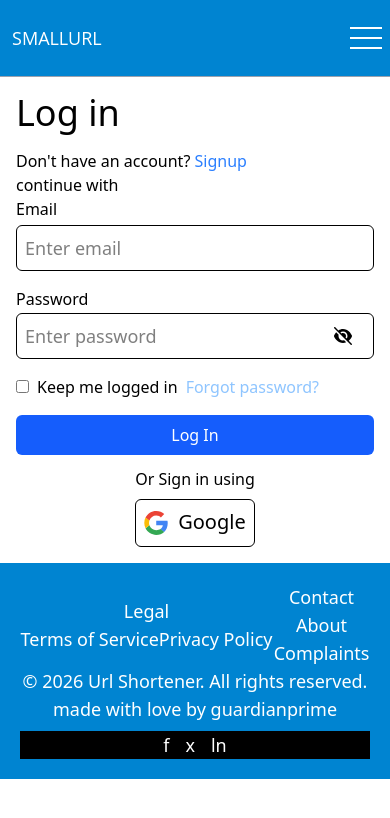
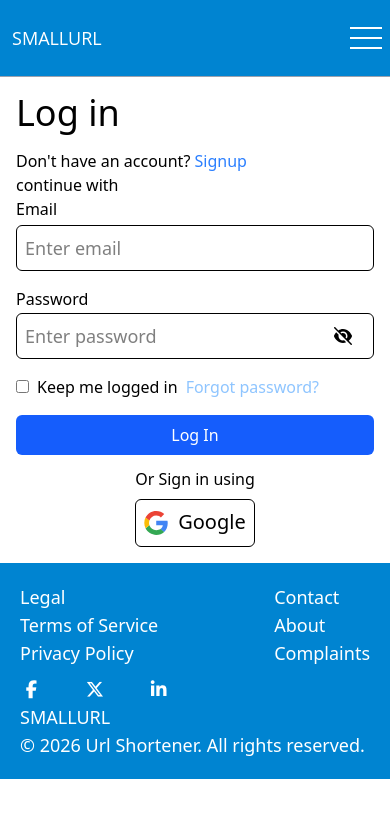
Before and after one commit to guardianprime/url-shortener, a React (Vite) app in the folder FRONTEND/: page /login in a window 390 px wide. Shown: the top 818 px of the page. Built offline with nearby package versions, Linux system fonts and the light colour scheme; no server answers.

Commit message:
chore:more styles for mobile view

```diff
--- a/FRONTEND/src/components/ExplainSection.jsx
+++ b/FRONTEND/src/components/ExplainSection.jsx
@@ -64,10 +64,14 @@ function ExplainSection() {
           </div>
         </div>
       </section>
-      <div className="w-full">
-        <img src="/images/random.jpg" alt="testtext" />
-        <div className="w-full text-center">
-          <h3 className="text-2xl">Link Shortening Done Quick and Easy</h3>
+      <div className="w-full bg-[#031f39] text-white">
+        <div>
+          <img src="/images/random.jpg" alt="someone using a tablet" />
+        </div>
+        <div className="w-full text-center p-5 h-100">
+          <h3 className="text-2xl font-bold">
+            Link Shortening Done Quick and Easy
+          </h3>
           <p>
             Our URL shortener is not only among the first-ever link shorteners
             on the Internet — it's the best out there. Shorten links for social
@@ -75,9 +79,13 @@ function ExplainSection() {
             online. Wave goodbye to long, clunky links and give your audiences
             the experiences they deserve!
           </p>
-          <div>
-            <button>Shorten a Link</button>
-            <button>Contact us</button>
+          <div className="w-full h-1/3 flex-col flex justify-around mt-3">
+            <button className="bg-white text-black w-full h-1/3 rounded-lg">
+              Shorten a Link
+            </button>
+            <button className="bg-[#0f62af] text-white w-full h-1/3 rounded-lg">
+              Contact us
+            </button>
           </div>
         </div>
       </div>
--- a/FRONTEND/src/components/Footer.jsx
+++ b/FRONTEND/src/components/Footer.jsx
@@ -1,16 +1,22 @@
 function Footer() {
   return (
-    <footer className="h-1/4 w-full  text-center text-white text-lg p-5 bg-sky-600">
-      <div className="flex items-center justify-around">
+    <footer className="h-1/4 w-full text-white text-lg p-5 bg-sky-600">
+      <div className="flex items-center justify-between">
         <div>
           <h3>Legal</h3>
-          <div>
+          <div className="flex-col">
+            <ul>
+              <li>
                 <a href="/terms" className="hover:underline">
                   Terms of Service
                 </a>
+              </li>
+              <li>
                 <a href="/privacy" className="hover:underline">
                   Privacy Policy
                 </a>
+              </li>
+            </ul>
           </div>
         </div>
         <div>
@@ -29,21 +35,29 @@ function Footer() {
           </ul>
         </div>
       </div>
-      <p>© 2026 Url Shortener. All rights reserved.</p>
-      <p>made with love by guardianprime</p>
-      <div className="h-1/4 w-full">
-        <ul className="h-full w-full  flex justify-center gap-4 mt-2 bg-black">
-          <li>
-            <a href="https://github.com/guardianprime">f</a>
+      <div className="h-1/4 w-full flex justify-start flex-col">
+        <ul className="h-full w-1/2  flex justify-center gap-4 mt-2">
+          <li className="w-full">
+            <a href="https://github.com/guardianprime">
+              <i className="fa-brands fa-facebook-f"></i>
+            </a>
           </li>
-          <li>
-            <a href="https://x.com/guardianprime">x</a>
+          <li className="w-full">
+            <a href="https://x.com/guardianprime">
+              <i className="fa-brands fa-x-twitter"></i>
+            </a>
           </li>
-          <li>
-            <a href="https://linkedin.com/in/guardianprime">ln</a>
+          <li className="w-full">
+            <a href="https://linkedin.com/in/guardianprime">
+              <i className="fa-brands fa-linkedin-in"></i>
+            </a>
           </li>
         </ul>
+        <div className="w-1/2">
+          <h1>SMALLURL</h1>
         </div>
+      </div>
+      <p>© 2026 Url Shortener. All rights reserved.</p>
     </footer>
   );
 }
--- a/FRONTEND/src/components/HeroSection.jsx
+++ b/FRONTEND/src/components/HeroSection.jsx
@@ -33,13 +33,13 @@ function Herosection() {
         </div>
         <div className="flex w-full h-30 justify-between flex-col mt-2">
           <button
-            className="p-3 h-2/5 outline-white w-full outline-1"
+            className="p-3 h-2/5 outline-white w-full outline-1 rounded-lg"
             onClick={handleRedirect}
           >
             Create free account
           </button>
           <button
-            className="p-3 h-2/5 w-full bg-white text-[#031f39]"
+            className="p-3 h-2/5 w-full bg-white text-[#031f39] rounded-lg"
             onClick={handleTestbtn}
           >
             Test qrCode for free
@@ -48,10 +48,10 @@ function Herosection() {
       </div>
       <div className="mt-5 text-white text-2xl flex h-15">
         <button
-          className="w-3/5 rounded-t-xl h-full "
+          className="w-3/5 rounded-t-xl h-full"
           style={
             formToggle
-              ? { backgroundColor: "red" }
+              ? { backgroundColor: "#004799", color: "white" }
               : { backgroundColor: "white", color: "black" }
           }
           onClick={() => setFormToggle(false)}
@@ -63,7 +63,7 @@ function Herosection() {
           style={
             formToggle
               ? { backgroundColor: "white", color: "black" }
-              : { backgroundColor: "red" }
+              : { backgroundColor: "#004799", color: "white" }
           }
           onClick={() => setFormToggle(true)}
         >
--- a/FRONTEND/src/components/Qrform.jsx
+++ b/FRONTEND/src/components/Qrform.jsx
@@ -105,7 +105,7 @@ function QrForm() {
           </label>
           <input
             id="longUrl"
-            className="text-green-600 block border-2 rounded-sm w-full h-10 p-2 mt-2"
+            className="text-green-600 block border-[#333333] border-1 rounded-sm w-full h-10 p-2 mt-2"
             readOnly
             value={originalUrl}
           />
@@ -117,7 +117,7 @@ function QrForm() {
           </label>
           <input
             id="shortenedUrl"
-            className="text-green-600 block border-2 rounded-sm w-full h-10 p-2 mt-2"
+            className="text-green-600 block border-[#333333] border-1 rounded-sm w-full h-10 p-2 mt-2"
             readOnly
             value={shortenedUrl}
           />
@@ -147,7 +147,7 @@ function QrForm() {
             id="url"
             value={urlInput}
             onChange={(e) => setUrlInput(e.target.value)}
-            className="block border-2 rounded-sm w-full h-10 p-2 mt-2"
+            className="block border-[#333333]  border-1 rounded-sm w-full h-10 p-2 mt-2"
             placeholder="Enter a long link here"
           />
           <label htmlFor="alias" className="mt-4 text-lg block">
@@ -159,13 +159,13 @@ function QrForm() {
             id="alias"
             value={aliasInput}
             onChange={(e) => setAliasInput(e.target.value)}
-            className="block border-2 rounded-sm w-full h-10 p-2 mt-2"
+            className="block border-[#333333] border-1 rounded-sm w-full h-10 p-2 mt-2"
             placeholder="Enter alias (optional)"
           />
           <p className="italic text-sm">must be at least 5 letters</p>
           <button
             onClick={handleSubmit}
-            className="border-2 mt-7 p-2 rounded-sm block mx-auto hover:bg-gray-100 transition-colors disabled:opacity-50 disabled:cursor-not-allowed"
+            className="bg-[#004799] text-white w-full mt-7 p-2 rounded-sm block mx-auto hover:bg-gray-100 "
             disabled={loading}
           >
             {loading ? "Generating..." : "Generate QR code"}
--- a/FRONTEND/src/components/UrlForm.jsx
+++ b/FRONTEND/src/components/UrlForm.jsx
@@ -119,7 +119,7 @@ function UrlForm() {
           </label>
           <input
             id="longUrl"
-            className="text-green-600 block border-2 rounded-sm w-full h-10 p-2 mt-2"
+            className="text-green-600 block border-[#333333] border-1 rounded-sm w-full h-10 p-2 mt-2"
             readOnly
             value={originalUrl}
           />
@@ -131,7 +131,7 @@ function UrlForm() {
           </label>
           <input
             id="shortenedUrl"
-            className="text-green-600 block border-2 rounded-sm w-full h-10 p-2 mt-2"
+            className="text-green-600 block border-[#333333] border-1 rounded-sm w-full h-10 p-2 mt-2"
             readOnly
             value={shortenedUrl}
           />
@@ -162,7 +162,7 @@ function UrlForm() {
             id="url"
             value={urlInput}
             onChange={(e) => setUrlInput(e.target.value)}
-            className="block border-2 rounded-sm w-full h-10 p-2 mt-2"
+            className="block border-[#333333] border-1 rounded-sm w-full h-10 p-2 mt-2"
             placeholder="Enter a long link here"
           />
           <label htmlFor="alias" className="mt-4 text-lg block">
@@ -174,13 +174,13 @@ function UrlForm() {
             id="alias"
             value={aliasInput}
             onChange={(e) => setAliasInput(e.target.value)}
-            className="block border-2 rounded-sm w-full h-10 p-2 mt-2"
+            className="block border-[#333333] border-1 rounded-sm w-full h-10 p-2 mt-2"
             placeholder="Enter alias (optional)"
           />
           <p className="text-sm italic">must be atleast 5 letters</p>
           <button
             onClick={handleSubmit}
-            className="border-2 mt-7 p-2 rounded-sm block mx-auto hover:bg-gray-100 transition-colors disabled:opacity-50 disabled:cursor-not-allowed"
+            className="bg-[#004799] text-white font-bold mt-7 p-2 rounded-sm block mx-auto hover:bg-gray-100 w-full"
             disabled={loading}
           >
             {loading ? "Shortening..." : "Shorten URL"}
```
Lines whose indentation alone changed are shown as unchanged.
